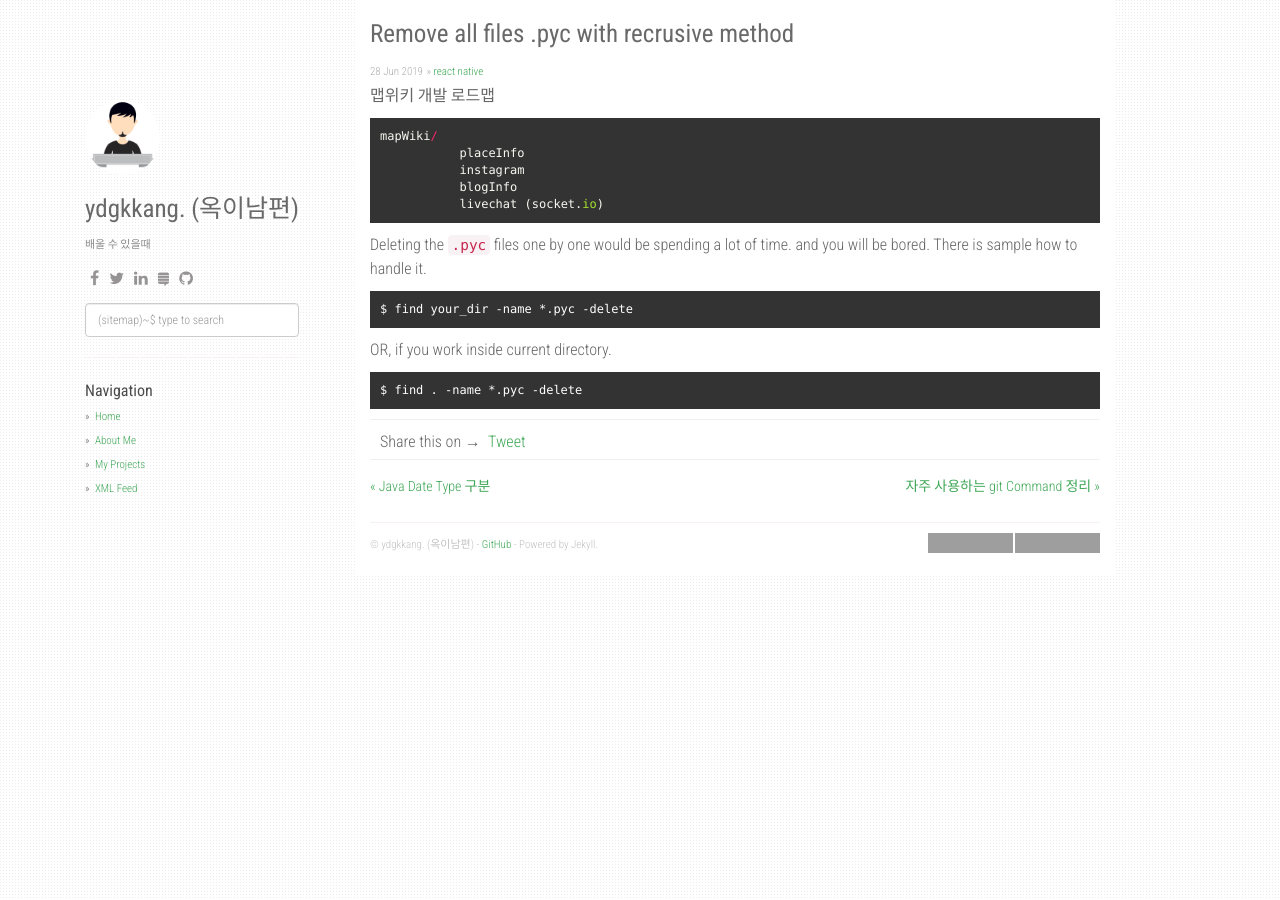
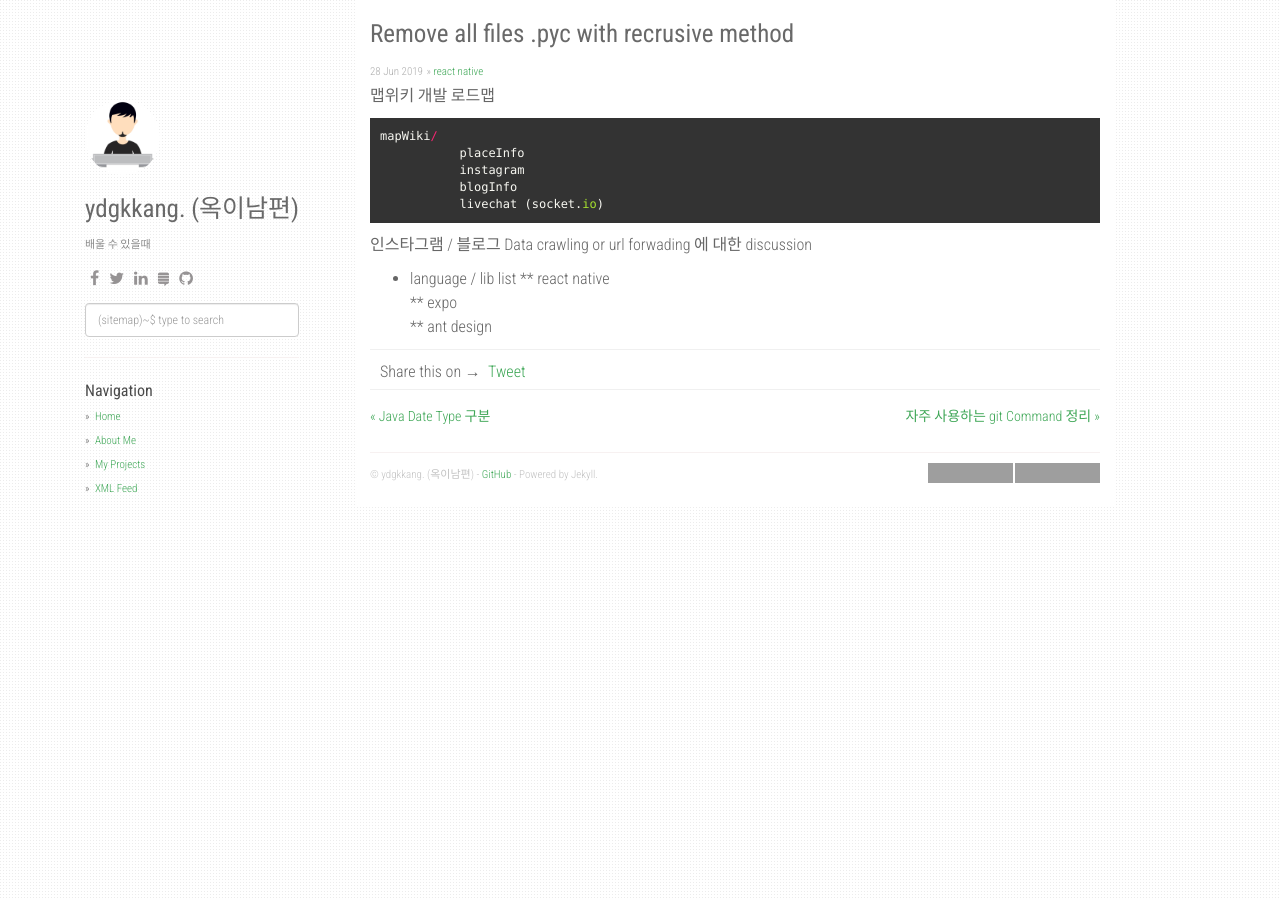
Before and after one commit to ydgkkang/ydgkkang.github.io, a Jekyll site: the page built from _posts/2016-04-19-remove-all-files-pyc-with-recrusive-method.markdown, in a window 1280 px wide. Built offline with Jekyll 4.4.1, drawn with Linux system fonts in a browser that asks for light colours; nearby versions of some CDN libraries; comment, search, counter and statistics services are not loaded; grey boxes are pictures that could not be loaded.

Commit message:
Update 2016-04-19-remove-all-files-pyc-with-recrusive-method.markdown

````diff
--- a/_posts/2016-04-19-remove-all-files-pyc-with-recrusive-method.markdown
+++ b/_posts/2016-04-19-remove-all-files-pyc-with-recrusive-method.markdown
@@ -15,14 +15,9 @@ mapWiki/
            livechat (socket.io)
 {% endhighlight %}
 
-Deleting the `.pyc` files one by one would be spending a lot of time. and you will be bored. There is sample how to handle it.
+인스타그램 / 블로그 Data crawling or url forwading 에 대한 discussion
 
-```
-$ find your_dir -name *.pyc -delete
-```
-
-OR, if you work inside current directory.
-
-```
-$ find . -name *.pyc -delete
-```
+* language / lib list
+** react native
+** expo
+** ant design
````
